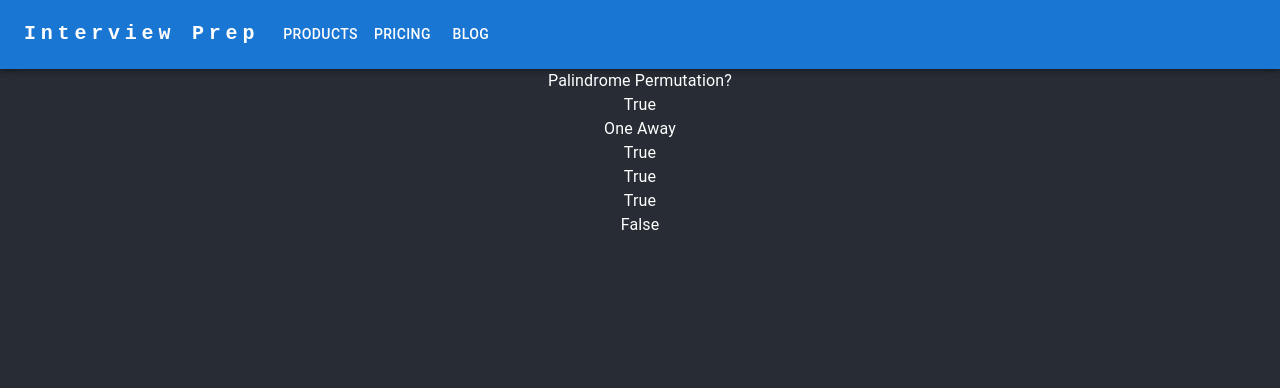
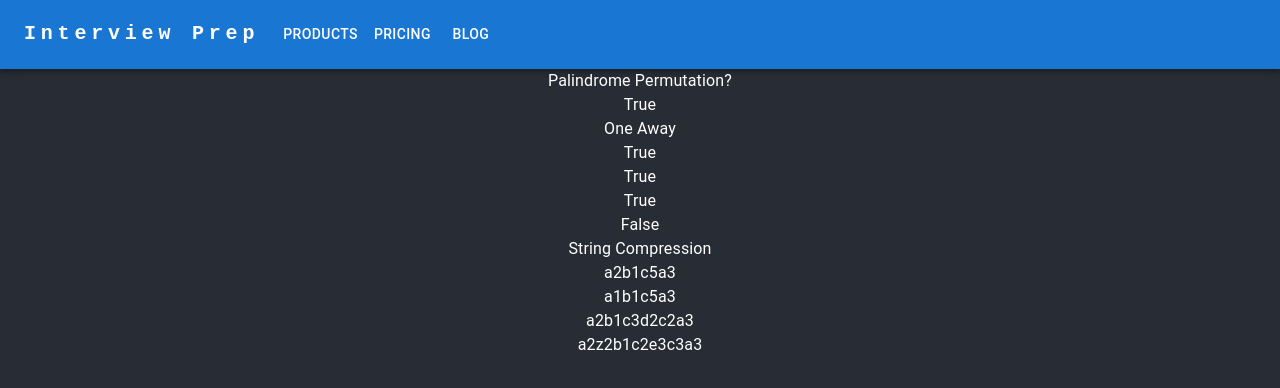
Before and after one commit to wesman93/interview-prep, a React (Create React App) app: page / in a window 1280 px wide. Shown: the top 388 px of the page. Built offline with nearby package versions, Linux system fonts and the light colour scheme.

Commit message:
string compression

```diff
--- a/src/App.tsx
+++ b/src/App.tsx
@@ -3,6 +3,7 @@ import './App.css';
 import AppHeader from "./AppHeader";
 import PalindromePermutation from "./PalindromePermutation";
 import OneAway from "./OneAway";
+import StringCompression from "./StringCompression";
 
 function App() {
     return (
@@ -10,6 +11,7 @@ function App() {
             <AppHeader/>
             <PalindromePermutation/>
             <OneAway/>
+            <StringCompression/>
         </div>
     );
 }
--- /dev/null
+++ b/src/StringCompression.tsx
@@ -0,0 +1,34 @@
+import React from 'react';
+import {Typography} from "@mui/material";
+
+const StringCompression = () => {
+
+    const compressString = (s: string) => {
+        let char = s.charAt(0);
+        let count = 1;
+        let result = "";
+
+        for (let i = 1; i < s.length; i++) {
+            if(s.charAt(i) === char){
+                count++
+            } else {
+                result += char + count;
+                char = s.charAt(i);
+                count = 1;
+            }
+        }
+        result += char + count;
+
+        return result;
+    };
+
+    return <>
+        <Typography>String Compression</Typography>
+        <Typography>{compressString('aabcccccaaa')}</Typography>
+        <Typography>{compressString('abcccccaaa')}</Typography>
+        <Typography>{compressString('aabcccddccaaa')}</Typography>
+        <Typography>{compressString('aazzbcceeecccaaa')}</Typography>
+    </>;
+}
+
+export default StringCompression;
```
